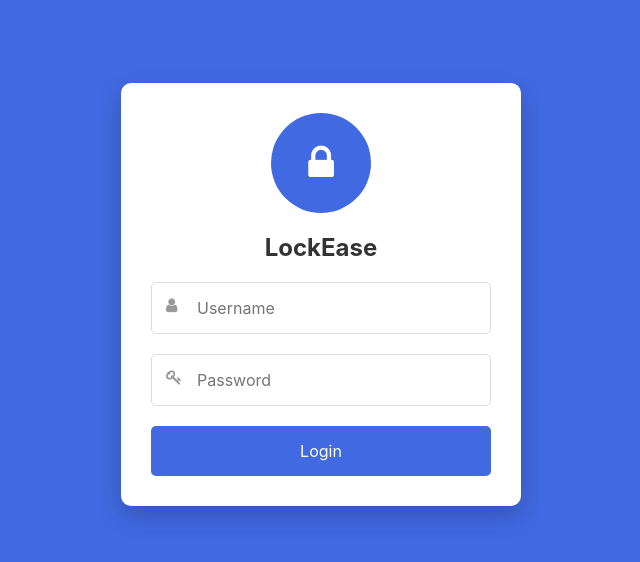
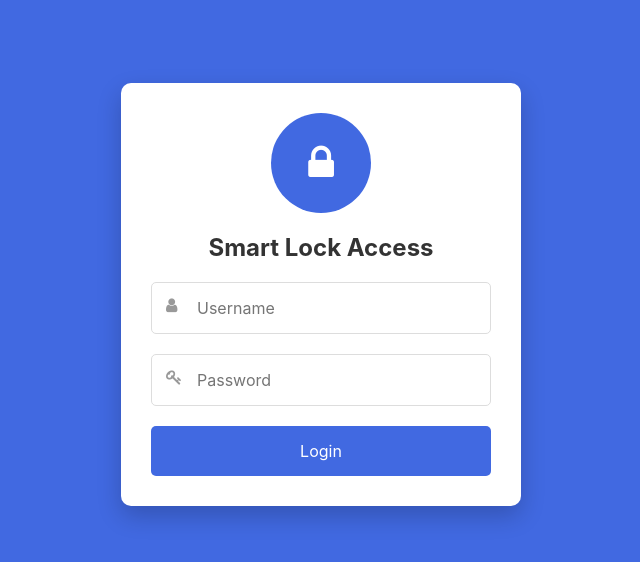
Before and after one commit to vipulx/LockEase, a plain HTML site: page index.html in a window 1280 px wide. Shown: the part 106-668 px from the top of the page, without its empty margins (319-959 px from the left). Drawn offline with Linux system fonts and the light colour scheme.

Commit message:
Update index.html

```diff
--- a/index.html
+++ b/index.html
@@ -342,7 +342,7 @@
       <div class="login-logo">
         <i class="fa fa-lock"></i>
       </div>
-      <h1 class="login-title">LockEase</h1>
+      <h1 class="login-title">Smart Lock Access</h1>
       <p class="login-error" id="login-error">Invalid username or password</p>
       <div class="input-group">
         <i class="fa fa-user"></i>
@@ -404,9 +404,9 @@
     </div>
 
     <!-- Logout button -->
-<!--     <button class="logout-button" id="logout-button">
+    <button class="logout-button" id="logout-button">
       <i class="fa fa-sign-out"></i> Logout
-    </button> -->
+    </button>
   </div>
 
   <script>
@@ -487,6 +487,7 @@
 
     // Request fullscreen on page load if logged in
     document.addEventListener('DOMContentLoaded', function() {
+      checkLoginStatus();
 
       // Also try on first user interaction
       document.addEventListener('click', function firstClick() {
```
